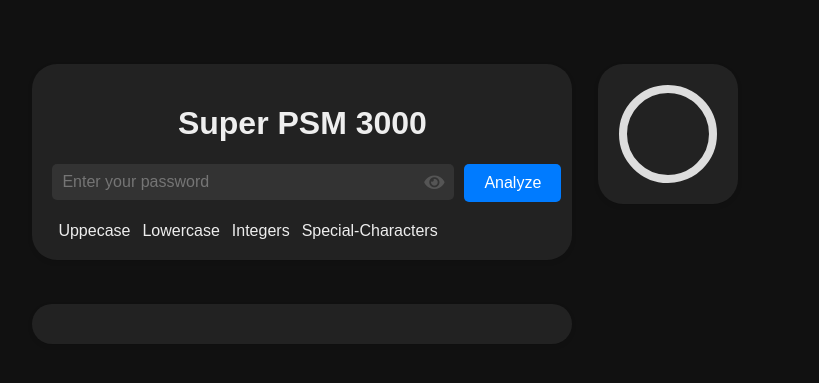
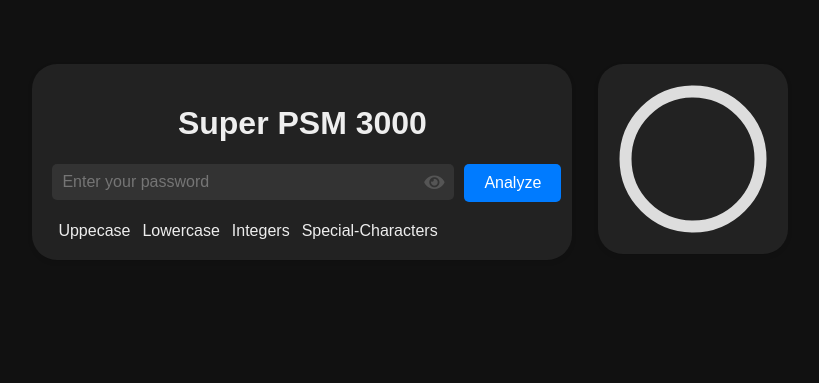
Before and after one commit to ShogyX/Studio-2, a Flask app: page / in a window 1280 px wide. Shown: the top 383 px of the page, without its empty margins (326-1145 px from the left). Run offline with Flask 3, Linux system fonts and the light colour scheme.

Commit message:
working aplha version

```diff
--- a/FrontEnd/AnalysisFunctions.py
+++ b/FrontEnd/AnalysisFunctions.py
@@ -1,5 +1,7 @@
 import re
 import json
+
+
 
 #finds integer sequences and checks if they are at the end or beginning of a string and if they are the only occurence of integers in the string.
 def find_integer_sequences(input_string, only_occurrence=True):
--- a/FrontEnd/AnalyzePassword.py
+++ b/FrontEnd/AnalyzePassword.py
@@ -1,6 +1,6 @@
 import re
 import json
-
+import time
 #finds integer sequences and checks if they are at the end or beginning of a string and if they are the only occurence of integers in the string.
 def find_integer_sequences(input_string, only_occurrence=True):
     # Find all instances of integers in the input string
@@ -351,4 +351,5 @@
 
 
     password_info["Issues Found"] = issues_found
+
     return json.dumps(password_info, indent=4)
--- a/FrontEnd/app.py
+++ b/FrontEnd/app.py
@@ -1,6 +1,8 @@
 from flask import Flask, render_template, request, jsonify
 #imports functions from the local AnalysisFunctions script
 from AnalysisFunctions import umbrellafunc
+import time
+
 
 #Initialize the app with Flask
 app = Flask(__name__)
@@ -17,6 +19,7 @@
     if request.method == 'POST':
         password = request.form['input_text']
         analysis_result = umbrellafunc(password)
+        #time.sleep(2)
         return analysis_result
 
 
--- a/FrontEnd/static/style.css
+++ b/FrontEnd/static/style.css
@@ -9,6 +9,7 @@
     top: 8%;
     left: 28%;
     width: 500px;
+    height: 500px;
     background-color: #222;
     padding: 20px;
     border-radius: 25px;
@@ -93,8 +94,8 @@
 
 }
 .progress-circle {
-    width: 100px;
-    height: 100px;
+    width: 150px;
+    height: 150px;
   }
 
   .progress-circle__svg {
@@ -161,46 +162,96 @@
     display: block;
 }
 
+/* Styling for the information boxes */
+.info-box-container {
+    position: relative;
+    top: 50%; /* Position below the container */
+    left: 50%;
+    transform: translateX(-50%);
+    width: 100%; /* Adjust the width as needed */
+    max-width: 760px; /* Maximum width of the container */
 
-.feedback-container {
-    position: absolute;
-    top: 38%;
-    left: 28%;
-    width: 500px;
-    background-color: #222;
-    padding: 20px;
     border-radius: 25px;
-    box-shadow: 0 2px 5px rgba(0,0,0,0.1);
-    display: flex;
-    flex-direction: column; /* Stack child elements vertically */
-    align-items: left; /* Center child elements horizontally */
-    height: auto; /* Fixed height for the container */
-}
-
-.feedback-container.weak {
-    border: 2px solid red;
-}
-
-.feedback-container.moderate {
-    border: 2px solid orange;
-}
-
-.feedback-container.strong {
-    border: 2px solid green;
 }
 
 .info-box {
-    border: 2px solid #ccc;
-    border-radius: 5px;
+
+    color: #fff;
+    padding: 20px;
+    border-radius: 10px;
+    margin-bottom: 10px;
+    opacity: 0; /* Initially hidden */
+    animation: slideUpFadeIn 1.5s forwards; /* Fade-in animation */
+}
+
+.info-box-title {
+    background-color: #721c24; /* Dark red */
+    font-weight: bold;
+    font-size: 20px;
+    margin-bottom: 10px;
     padding: 10px;
-    margin-bottom: 10px;
-    background-color: #f9f9f9;
+    border-radius: 10px 10px 0 0; /* Rounded corners only at the top */
 }
-.info-box-title {
-    font-weight: bold;
-    color: #333;
+
+.info-box-message {
+    background-color: #ef545b; /* Light red */
+    padding: 10px;
+    border-radius: 5px; /* Rounded corners */
     margin-bottom: 5px;
+    line-height: 1.5; /* Increase line height for better readability */
 }
-.info-box-message {
-    color: #555;
+.info-box-message:last-child {
+    margin-bottom: 0;
 }
+/* Fade-in animation keyframes */
+@keyframes fadeIn {
+    from {
+        opacity: 0;
+    }
+    to {
+        opacity: 1;
+    }
+}
+
+
+@keyframes slideUpFadeIn {
+    from {
+        opacity: 0;
+        transform: translateY(20px); /* Start position below */
+    }
+    to {
+        opacity: 1;
+        transform: translateY(0); /* End position at original position */
+    }
+}
+
+
+.loading-overlay {
+    position: absolute;
+    top: 0;
+    left: 0;
+    width: 100%;
+    height: 100%;
+    background-color: rgba(0, 0, 0, 0.5); /* Semi-transparent black background */
+    display: none; /* Initially hidden */
+
+}
+
+.loader {
+    position: fixed; /* Fixed position to keep it in the same place relative to the viewport */
+    top: 35%; /* Adjust the vertical position */
+    left: 43%; /* Adjust the horizontal position */
+    transform: translate(-50%, -50%); /* Center the loader */
+    border: 8px solid #f3f3f3; /* Light grey */
+    border-top: 8px solid #3498db; /* Blue */
+    border-radius: 50%;
+    width: 50px;
+    height: 50px;
+    animation: spin 1s linear infinite; /* Spin animation */
+}
+
+/* Spin animation keyframes */
+@keyframes spin {
+    0% { transform: translate(-50%, -50%) rotate(0deg); }
+    100% { transform: translate(-50%, -50%) rotate(360deg); }
+}
--- a/FrontEnd/templates/index.html
+++ b/FrontEnd/templates/index.html
@@ -10,6 +10,8 @@
 
 
 <body>
+
+    </div>
     <div class="container">
         <h1>Super PSM 3000</h1>
         <div class="input-container">
@@ -45,13 +47,17 @@
               </div>
             </div>
         </div>
-    </div>
-    <div class="feedback-container">
 
+        <div class="info-box-container" id="info-box-container">
+        </div>
+        <div class="loading-overlay" id="loading-overlay">
+            <div class="loader"></div>
     </div>
 
+
+
     <script>
-
+        infoBoxContainer.innerHTML = "";
         function togglePasswordVisibility() {
             var passwordField = document.getElementById("input_text");
             var icon = document.querySelector(".password-toggle-icon i");
@@ -132,10 +138,44 @@
         }
         }
 
+        function positionLoader() {
+            var infoBoxContainer = document.getElementById('info-box-container');
+            var loader = document.querySelector('.loader');
+
+            // Calculate the position of the loader
+            var containerRect = infoBoxContainer.getBoundingClientRect();
+            var loaderWidth = loader.offsetWidth;
+            var loaderHeight = loader.offsetHeight;
+            var loaderTop = containerRect.top + (containerRect.height / 2) - (loaderHeight / 2);
+            var loaderLeft = containerRect.left + (containerRect.width / 2) - (loaderWidth / 2);
+
+            // Set the position of the loader
+            loader.style.top = loaderTop + 'px';
+            loader.style.left = loaderLeft + 'px';
+        }
+
+        // Call the positionLoader function whenever the window is resized
+        window.addEventListener('resize', positionLoader);
+
+        // Call the positionLoader function initially to position the loader
+        positionLoader();
+
+        function showLoading() {
+            positionLoader();
+            document.getElementById("loading-overlay").style.display = "block";
+        }
+
+        function hideLoading() {
+            document.getElementById("loading-overlay").style.display = "none";
+
+        }
+
         function analyzePassword() {
+            showLoading();
             var passwordField = document.getElementById("input_text").value;
             var strengthIndicator = document.getElementById("analysis_result");
             var feedbackContainer = document.getElementById("feedback");
+            var infoBoxContainer = document.getElementById("info-box-container");
 
             fetch('/analyze', {
                 method: 'POST',
@@ -146,7 +186,8 @@
             })
             .then(response => response.json())
             .then(data => {
-
+                hideLoading();
+                infoBoxContainer.innerHTML = "";
                 createInfoBoxes(data);
 
                 if (data.Strength === 'Strong') {
@@ -240,6 +281,7 @@
 
 
 
+
     </script>
 </body>
 </html>
```
